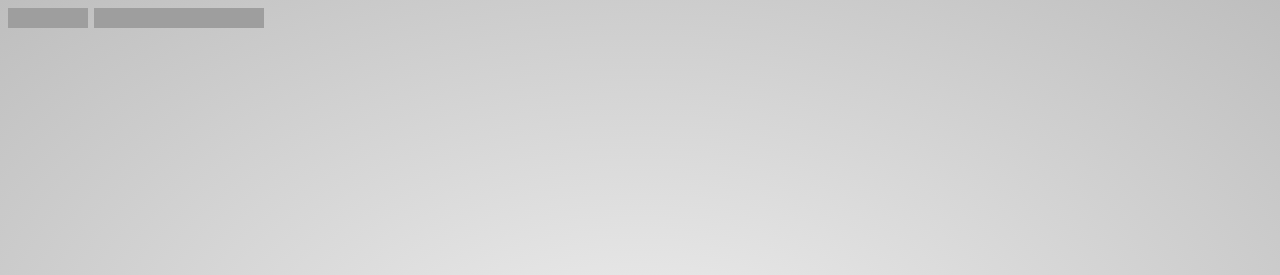
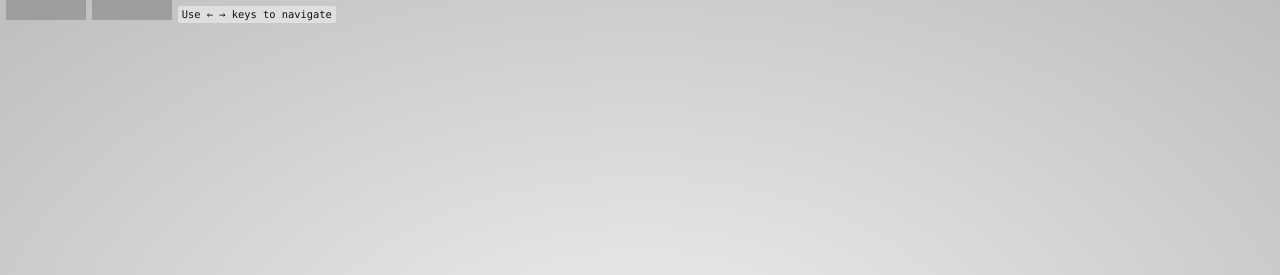
Before and after one commit to gamell/krazyglue-way, a plain HTML site: page index.html in a window 1280 px wide. Shown: the top 275 px of the page. Drawn offline with Linux system fonts and the light colour scheme; grey boxes are pictures that could not be loaded.

Commit message:
Adding hint

```diff
--- a/index.html
+++ b/index.html
@@ -5,7 +5,18 @@
     <!-- <meta name="viewport" content="width=1024" /> -->
     <meta name="apple-mobile-web-app-capable" content="yes" />
     <title>the-krazyglue-way</title>
-    <style type="text/css">atom-text-editor,
+    <style type="text/css">
+    .badges {
+      position: absolute;
+      top:0;
+      left:0.5%;
+    }
+    .hint {
+      font-size: 1.3vmin;
+      background-color: #dfdfdf;
+      vertical-align: middle;
+    }
+    atom-text-editor,
 :host {
   background-color: white;
   color: #555;
@@ -902,7 +913,7 @@ body {
 .step h1 {
   text-align: left;
 }
-.badge{
+.badges{
   position: absolute;
   top: 0;
   left: 0;
@@ -910,9 +921,11 @@ body {
 </style>
 </head>
 <body>
-  <iframe src="https://ghbtns.com/github-btn.html?user=gamell&repo=krazyglue-way&type=star&count=true" frameborder="0" scrolling="0" width="80px" height="20px" class="badge"></iframe>
-  <iframe src="https://ghbtns.com/github-btn.html?user=gamell&repo=krazyglue-way&type=fork&count=true" frameborder="0" scrolling="0" width="170px" height="20px" class="badge"></iframe>
-
+  <div class="badges">
+    <iframe src="https://ghbtns.com/github-btn.html?user=gamell&repo=krazyglue-way&type=star&count=true" frameborder="0" scrolling="0" width="80px" height="20px" class="badge"></iframe>
+    <iframe src="https://ghbtns.com/github-btn.html?user=gamell&repo=krazyglue-way&type=fork&count=true" frameborder="0" scrolling="0" width="80px" height="20px" class="badge"></iframe>
+    <code class="hint">Use ← → keys to navigate</code>
+  </div>
     <div id="impress"><div class="step" data-x="0" data-y="1400"><!--markpress-opt
 
 {
```
